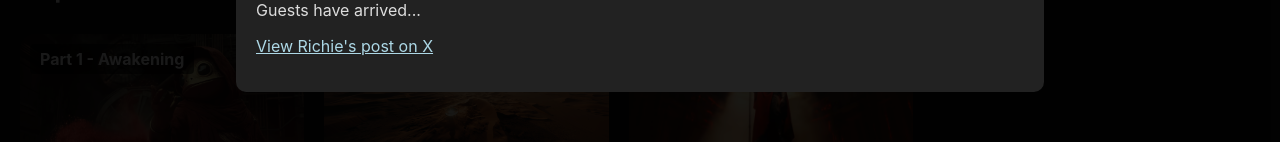
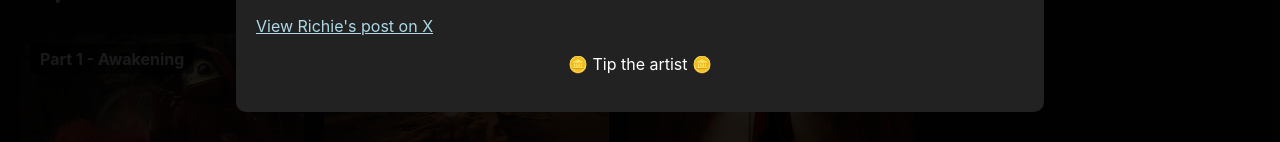
Before and after one commit to CosmosWorms/spiceflix, a React (Create React App) app: page / in a window 1280 px wide. Both pictures are taken after a click on the button "Play". Shown: the part 605-747 px from the top of the page. Built offline with nearby package versions, Linux system fonts and the light colour scheme.

Commit message:
Tip richie added

```diff
--- a/src/App.css
+++ b/src/App.css
@@ -263,6 +263,17 @@ body {
   color: #ddd;
 }
 
+.tip-link {
+  color: white;
+  text-decoration: none;
+  padding: 2px;
+  display: inline-block;
+  transition: color 0.3s ease, border-color 0.3s ease;
+}
+.tip-link:hover {
+  color: #ffcc00; /* Gold color on hover */
+  border-color: #ffcc00; /* Matching border color */
+}
 
 /* Responsive Design for Mobile */
 @media screen and (max-width: 768px) {
--- a/src/App.js
+++ b/src/App.js
@@ -164,7 +164,17 @@ function App() {
             View Richie's post on X
           </a>
         </p>
+
       </div>
+
+      <p>
+        <a className="tip-link" href="https://omniflix.tv/cosmoscu"
+            target="_blank"
+            rel="noopener noreferrer"
+            >
+            🪙 Tip the artist 🪙
+          </a>
+        </p>
     </div>
   </div>
 )}
```
